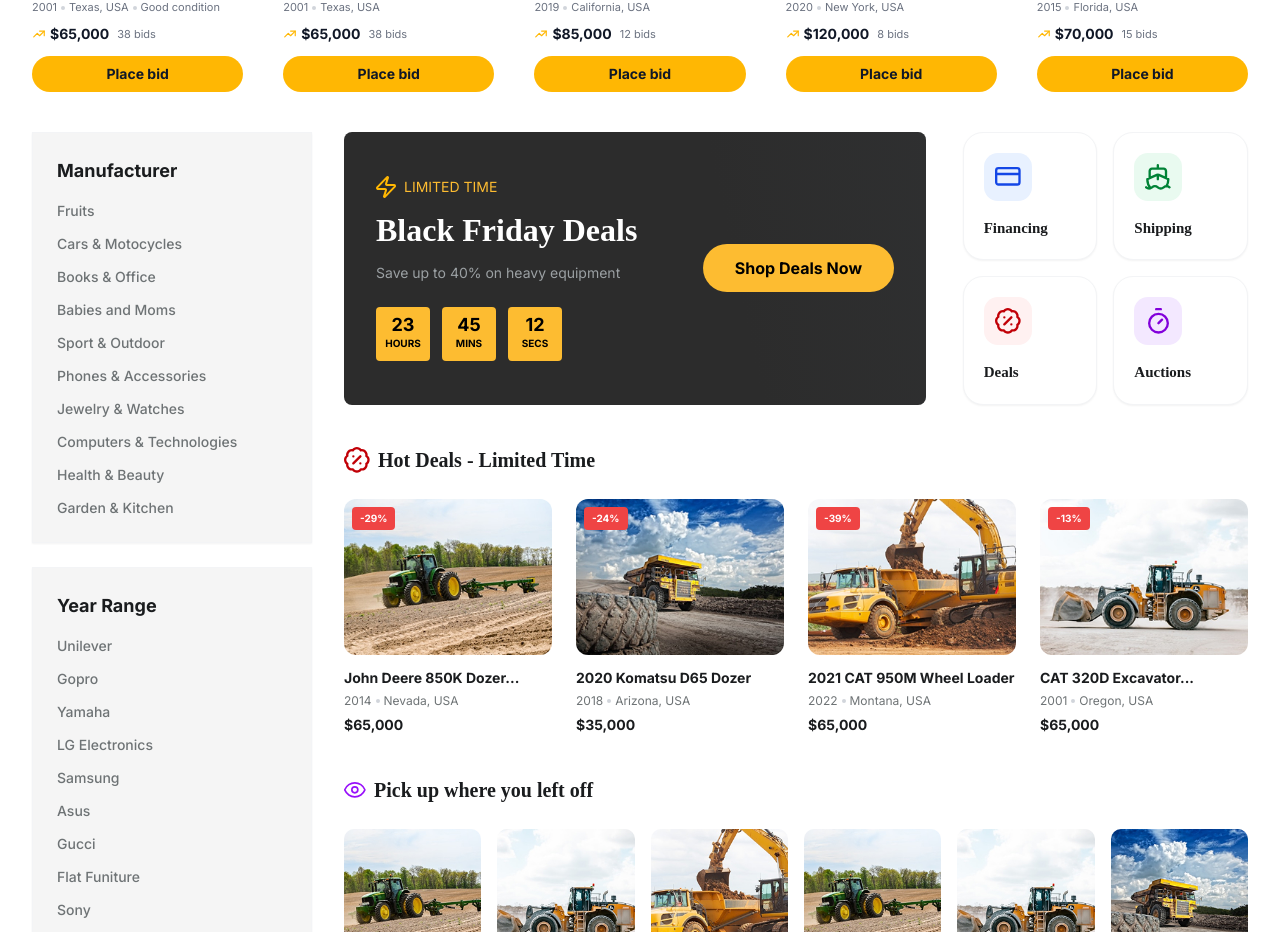
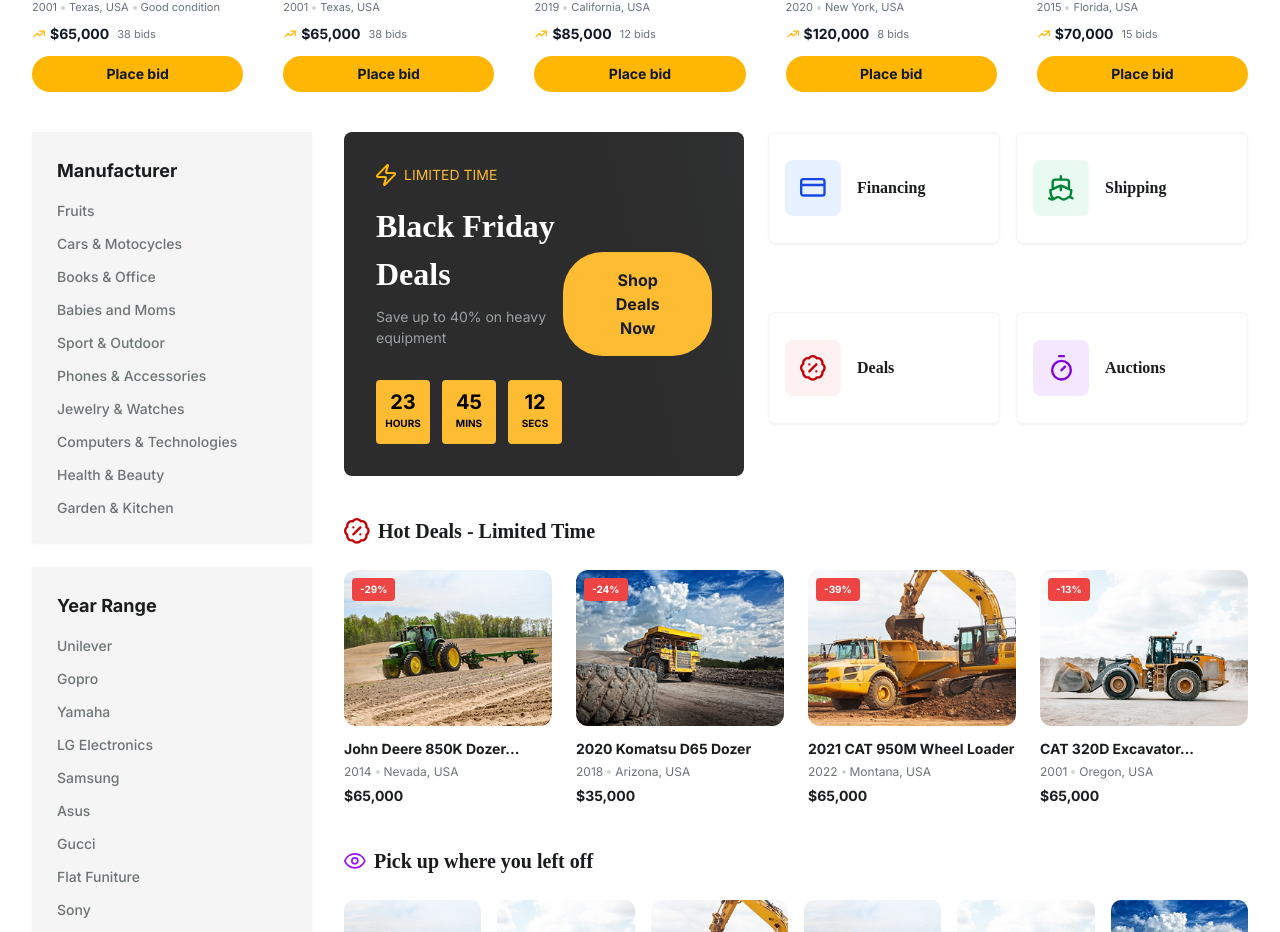
Before and after one commit to mountbox-ui/EZ-Trade-Machinery, a React (Vite) app: page / in a window 1280 px wide. Shown: the part 1060-1992 px from the top of the page. Built offline with nearby package versions, Linux system fonts and the light colour scheme.

Commit message:
Branch/hudaif created

```diff
--- a/src/components/PromoDashboard.jsx
+++ b/src/components/PromoDashboard.jsx
@@ -15,15 +15,16 @@
     return (
         <div className="flex-1 space-y-10">
             {/* Promo Banner & Quick Links Row */}
-            <div className="grid grid-cols-1 xl:grid-cols-3 gap-6">
+            <div className="flex flex-col xl:flex-row gap-6">
                 {/* Black Friday Banner */}
-                <div className="xl:col-span-2 bg-[#2C2C2C] rounded-[8px] p-8 flex flex-col md:flex-row items-center justify-between relative overflow-hidden min-h-[240px] w-[582px]">
+                <div className="flex-1 bg-[#2C2C2C] rounded-[8px] p-8 flex flex-col md:flex-row items-center justify-between relative overflow-hidden min-h-[240px]">
+                    {/* Div 1: Left Content */}
                     <div className="z-10 w-full md:w-auto">
-                        <div className="flex items-center gap-2 text-[#FDBC31] font-400 text-[14px] mb-2 font-['Inter']">
+                        <div className="flex items-center gap-2 text-[#FDBC31] font-400 text-[14px] mb-4 font-['Inter']">
                             <span><img src={Limited} alt="" /></span> LIMITED TIME
                         </div>
                         <h2 className="text-white text-[32px] font-bold mb-2 font-['Plus_Jakarta_Sans']">Black Friday Deals</h2>
-                        <p className="text-[#9BA0A3] mb-6 text-[14px]">Save up to 40% on heavy equipment</p>
+                        <p className="text-[#9BA0A3] mb-8 text-[14px]">Save up to 40% on heavy equipment</p>
 
                         <div className="flex gap-3">
                             {[
@@ -31,16 +32,17 @@
                                 { val: '45', label: 'Mins' },
                                 { val: '12', label: 'Secs' }
                             ].map((timer) => (
-                                <div key={timer.label} className="bg-[#FDBC31] text-black w-[54px] h-[54px] rounded-[4px] flex flex-col items-center justify-center">
-                                    <span className="text-[18px] font-bold leading-none">{timer.val}</span>
-                                    <span className="text-[10px] font-bold uppercase mt-0.5">{timer.label}</span>
+                                <div key={timer.label} className="bg-[#FDBC31] text-black w-[54px] h-[64px] rounded-[4px] flex flex-col items-center justify-center">
+                                    <span className="text-[20px] font-bold leading-none">{timer.val}</span>
+                                    <span className="text-[10px] font-bold uppercase mt-1">{timer.label}</span>
                                 </div>
                             ))}
                         </div>
                     </div>
 
-                    <div className="z-10 mt-6 md:mt-0">
-                        <button className="bg-[#FDBC31] hover:bg-[#e5a92c] text-black font-bold py-3 px-8 rounded-[40px] transition-all text-[16px]">
+                    {/* Div 2: Right Content */}
+                    <div className="z-10 mt-8 md:mt-0">
+                        <button className="bg-[#FDBC31] hover:bg-[#e5a92c] text-[#1A1C1E] font-bold py-4 px-10 rounded-[40px] transition-all text-[16px]">
                             Shop Deals Now
                         </button>
                     </div>
@@ -50,24 +52,24 @@
                 </div>
 
                 {/* Info Cards Grid */}
-                <div className="grid grid-cols-2 gap-4">
+                <div className="grid grid-cols-1 sm:grid-cols-2 gap-4 xl:w-[480px]">
                     {[
-                        { title: 'Financing', icon: <img src={Finance} alt="" />, color: '#E8F1FF', iconColor: '#3B82F6' },
-                        { title: 'Shipping', icon: <img src={Shipping} alt="" />, color: '#E9FAF0', iconColor: '#10B981' },
-                        { title: 'Deals', icon: <img src={Deals} alt="" />, color: '#FFF1F1', iconColor: '#EF4444' },
-                        { title: 'Auctions', icon: <img src={Auction} alt="" />, color: '#F3E8FF', iconColor: '#A855F7' }
+                        { title: 'Financing', icon: <img src={Finance} alt="" />, color: '#E8F1FF' },
+                        { title: 'Shipping', icon: <img src={Shipping} alt="" />, color: '#E9FAF0' },
+                        { title: 'Deals', icon: <img src={Deals} alt="" />, color: '#FFF1F1' },
+                        { title: 'Auctions', icon: <img src={Auction} alt="" />, color: '#F3E8FF' }
                     ].map((card) => (
                         <div
                             key={card.title}
-                            className="bg-white rounded-[20px] p-5 flex flex-col items-start gap-4 shadow-sm border border-gray-100 hover:shadow-md transition-shadow cursor-pointer group"
+                            className="bg-white rounded-[8px] p-4 flex items-center gap-4 shadow-sm border border-gray-100 hover:shadow-md transition-shadow cursor-pointer group h-[112px]"
                         >
                             <div
-                                className="w-[48px] h-[48px] rounded-[14px] flex items-center justify-center text-[20px] transition-transform group-hover:scale-110"
-                                style={{ backgroundColor: card.color, color: card.iconColor }}
+                                className="w-[56px] h-[56px] rounded-[8px] flex items-center justify-center shrink-0 transition-transform group-hover:scale-105"
+                                style={{ backgroundColor: card.color }}
                             >
                                 {card.icon}
                             </div>
-                            <span className="text-[#1A1C1E] font-bold text-[15px] font-['Plus_Jakarta_Sans']">{card.title}</span>
+                            <span className="text-[#1A1C1E] font-bold text-[16px] font-['Plus_Jakarta_Sans']">{card.title}</span>
                         </div>
                     ))}
                 </div>
```
